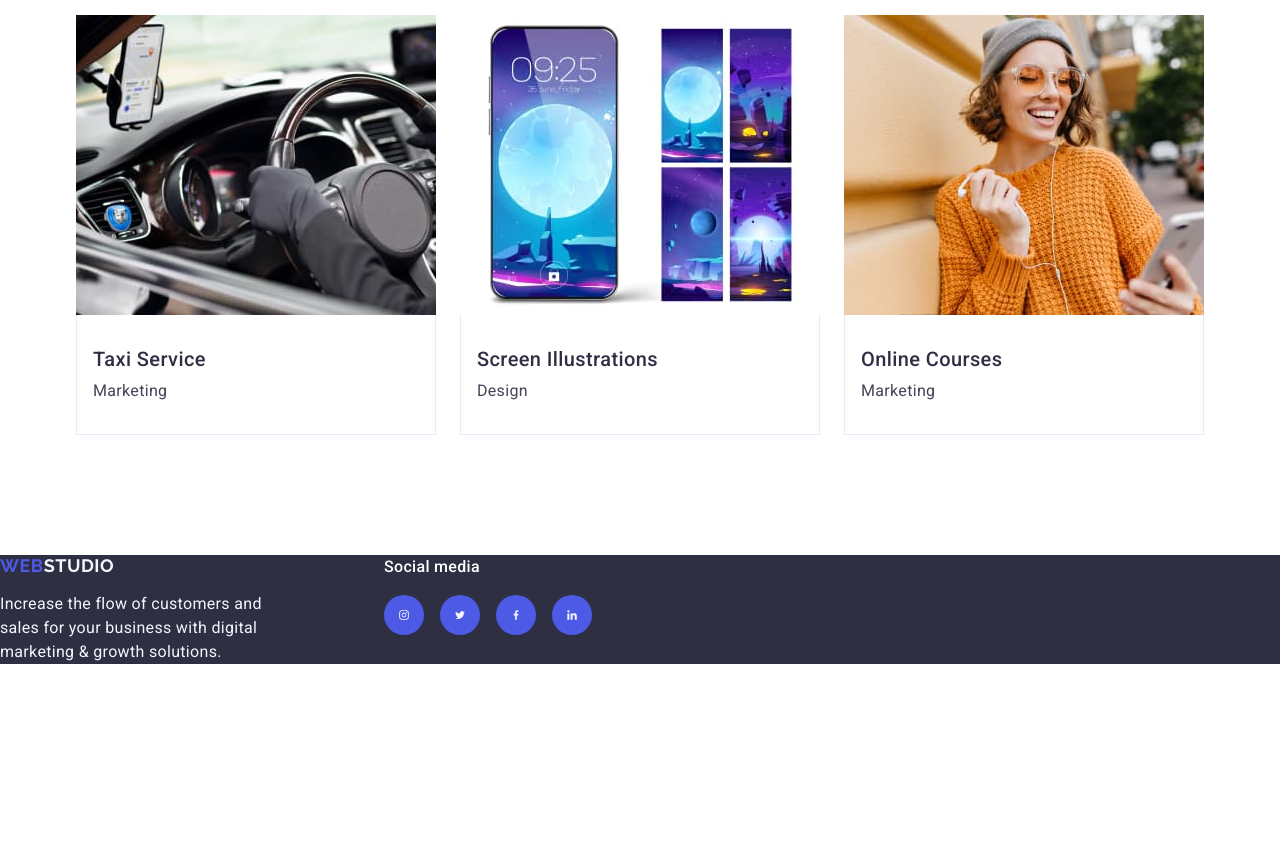
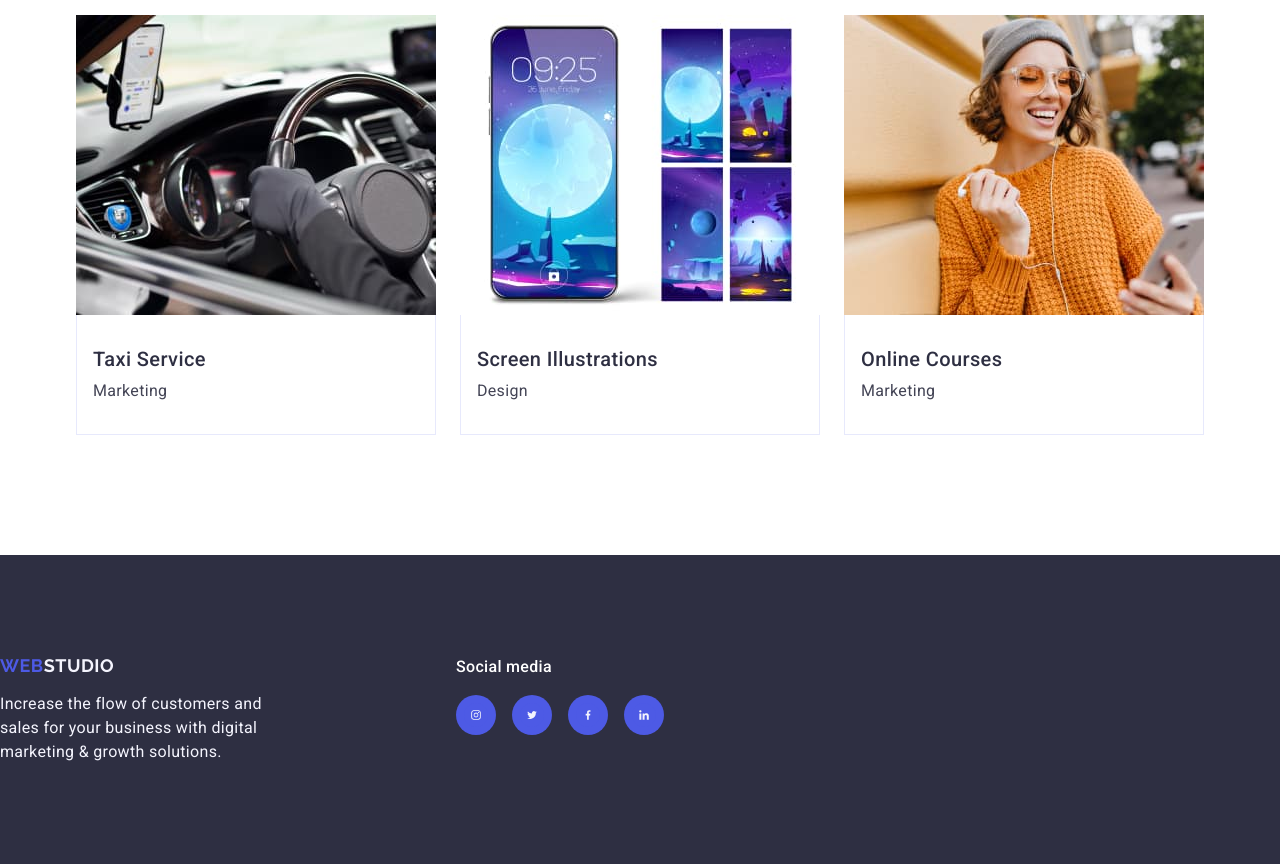
Before and after one commit to AnastasiiaZhytanska/goit-markup-hw-06, a plain HTML site: page index.html in a window 1280 px wide. Shown: the part 2626-3490 px from the top of the page. Before the commit the page ends 3290 px from the top, so only its background shows below. Drawn offline with nearby package versions, Linux system fonts and the light colour scheme.

Commit message:
add changes

```diff
--- a/css/styles.css
+++ b/css/styles.css
@@ -426,14 +426,17 @@ button {
 /* #region footer */
 .footer {
   background-color: #2e2f42;
+  max-width: 1440px;
 }
 .footer-main-container {
-  max-width: 1440px;
   display: flex;
   align-items: baseline;
+  gap: 72px;
 }
 .footer-container {
   margin-right: 120px;
+  padding-top: 100px;
+  padding-bottom: 100px;
 }
 .footer-logo {
   font-weight: 700;
```
